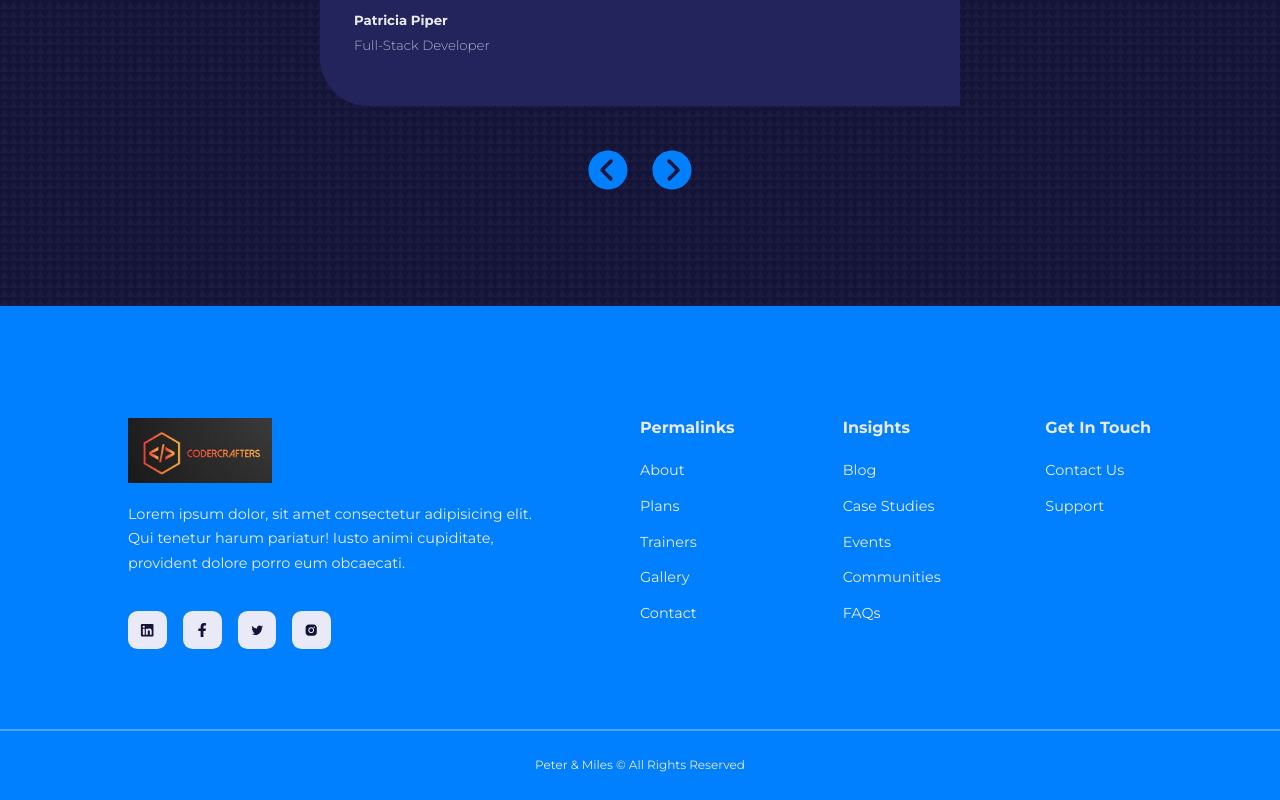
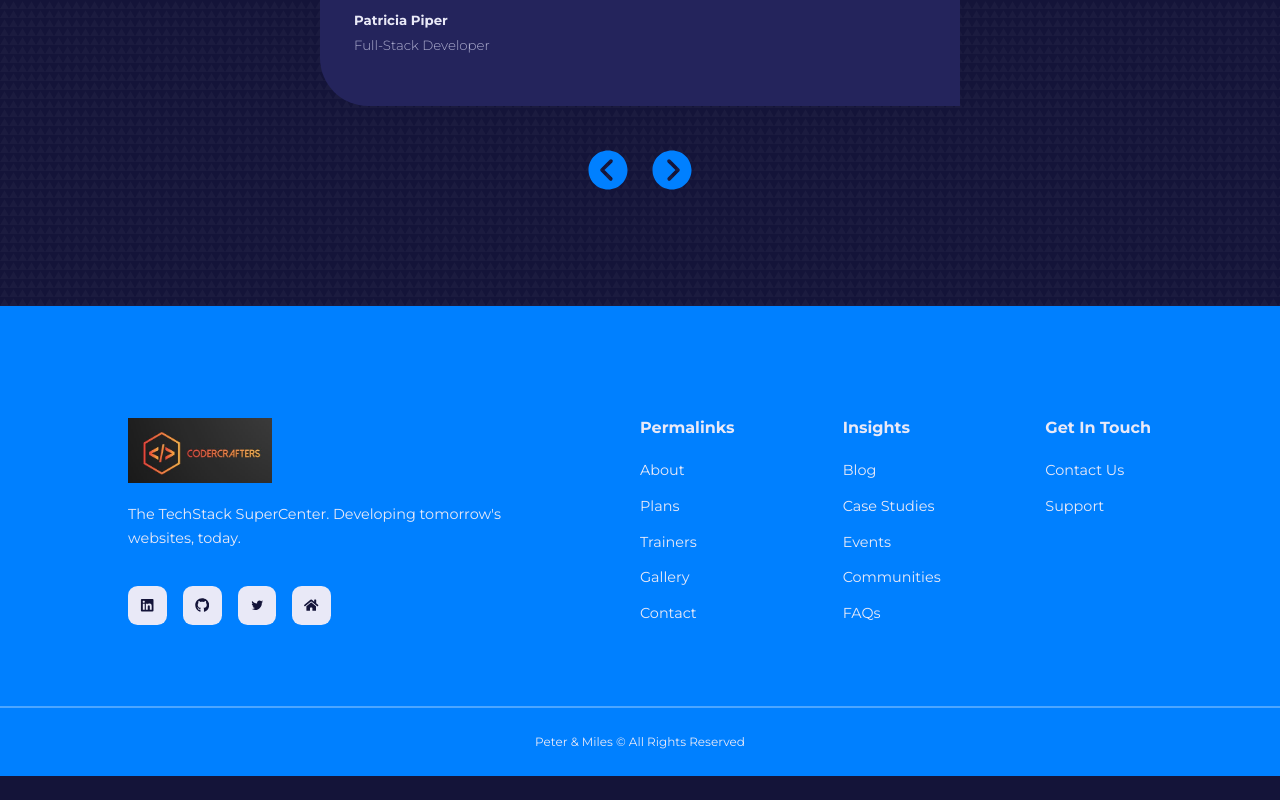
Before and after one commit to mrechavez/CoderCrafters, a React (Create React App) app: page / in a window 1280 px wide. Shown: the part 3753-4553 px from the top of the page. After the commit the page ends 4529 px from the top, so only its background shows below. Built offline with nearby package versions, Linux system fonts and the light colour scheme.

Commit message:
changed icons in footer, added relevant links

```diff
--- a/src/components/Footer.jsx
+++ b/src/components/Footer.jsx
@@ -1,9 +1,9 @@
 import {Link} from 'react-router-dom'
 import Logo from '../images/logo4.jpg'
 import { FaLinkedin } from 'react-icons/fa'
-import { FaFacebookF } from 'react-icons/fa'
+import { FaGithub } from 'react-icons/fa'
 import { AiOutlineTwitter } from 'react-icons/ai'
-import { AiFillInstagram } from 'react-icons/ai'
+import { FaHome } from 'react-icons/fa'
 
 
 
@@ -17,13 +17,13 @@ const Footer = () => {
                     <img src={Logo} alt="Footer Logo" />
                 </Link>
                 <p>
-                    Lorem ipsum dolor, sit amet consectetur adipisicing elit. Qui tenetur harum pariatur! Iusto animi cupiditate, provident dolore porro eum obcaecati.
+                    The TechStack SuperCenter. Developing tomorrow's websites, today.
                 </p>
                 <div className="footer__socials">
-                    <a href="https://linkedin.com/" target="_blank" rel='noreferrer noopener'><FaLinkedin/></a>
-                    <a href="https://facebook.com/" target="_blank" rel='noreferrer noopener'><FaFacebookF/></a>
-                    <a href="https://twitter.com/" target="_blank" rel='noreferrer noopener'><AiOutlineTwitter/></a>
-                    <a href="https://instagram.com/" target="_blank" rel='noreferrer noopener'><AiFillInstagram/></a>
+                    <a href="https://www.linkedin.com/in/peterchusid/" target="_blank" rel='noreferrer noopener'><FaLinkedin/></a>
+                    <a href="https://github.com/pwchusid" target="_blank" rel='noreferrer noopener'><FaGithub/></a>
+                    <a href="https://twitter.com/peterchusid" target="_blank" rel='noreferrer noopener'><AiOutlineTwitter/></a>
+                    <a href="https://peterchusid.com/" target="_blank" rel='noreferrer noopener'><FaHome/></a>
                 </div>
             </article>
             <article>
```
